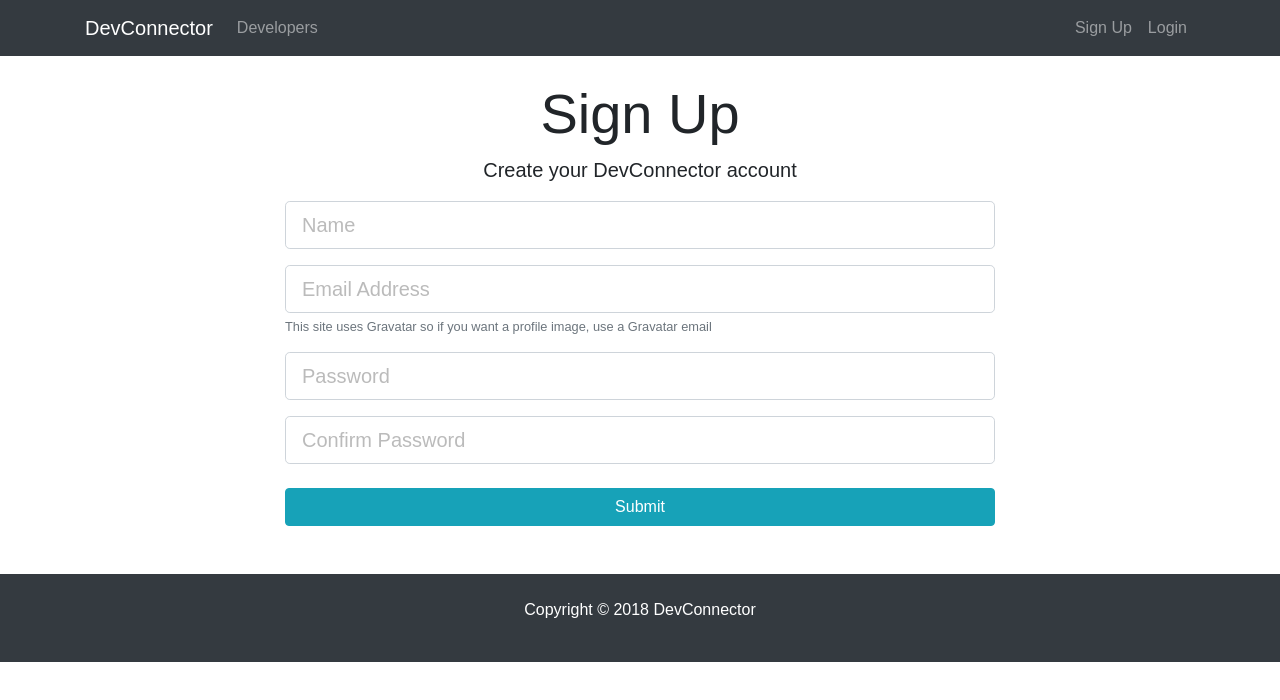
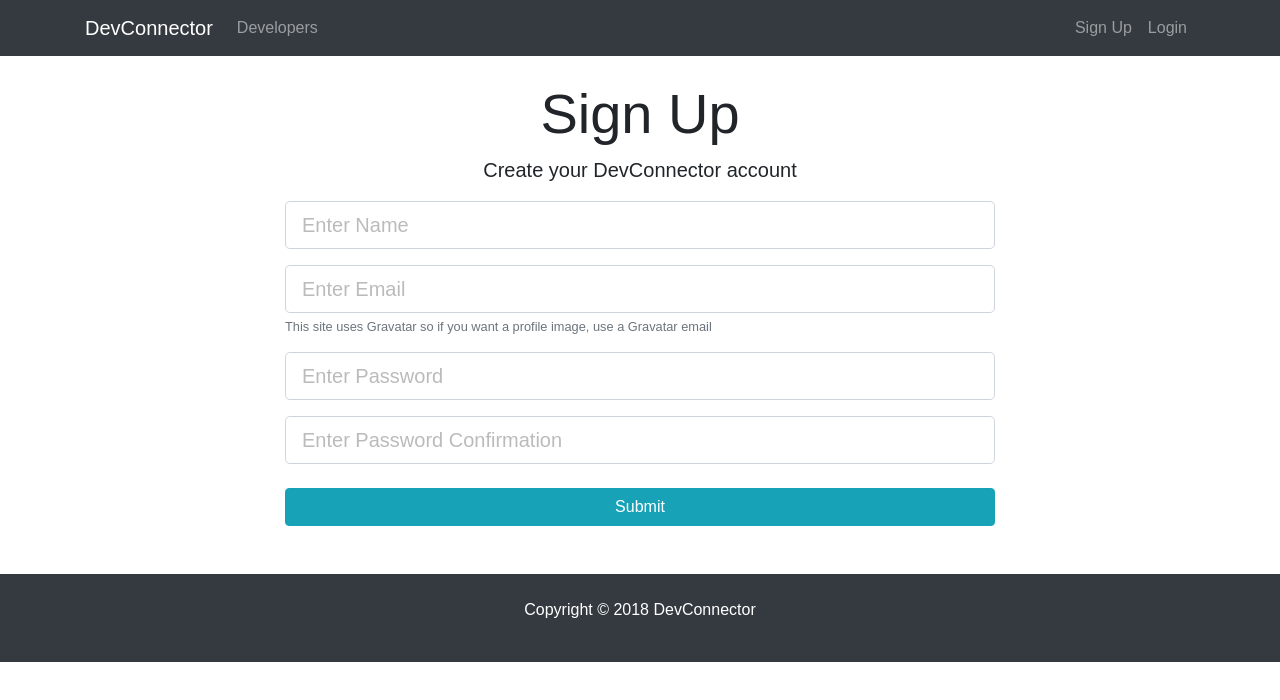
Before and after one commit to k0d1ngn1nja/dev-connector, a React (Create React App) app in the folder client/: page /register in a window 1280 px wide. Shown: the top 700 px of the page. Built offline with nearby package versions, Linux system fonts and the light colour scheme.

Commit message:
form field component created

```diff
--- a/client/src/components/auth/login.js
+++ b/client/src/components/auth/login.js
@@ -1,8 +1,8 @@
 import React, { Component } from 'react';
 import PropTypes from "prop-types";
-import classnames from "classnames";
 import { connect } from "react-redux";
 import { loginUserAction } from "../../actions/authActions";
+import TextFieldGroup from "../layout/Form/TextFieldGroup";
 
 class Login extends Component {
 	state = {
@@ -52,36 +52,23 @@
 		          <h1 className="display-4 text-center">Log In</h1>
 		          <p className="lead text-center">Sign in to your DevConnector account</p>
 		          <form onSubmit={this.onSubmitLoginForm}>
-		            <div className="form-group">
-		              <input
+		          	<TextFieldGroup
+		          		name="email"
 									type="email"
 	              	value={this.state.email}
 	              	onChange={this.onInputChange}
-		              	className="form-control form-control-lg"
-		              	placeholder="Email Address" name="email"
-		              	className={classnames("form-control form-control-lg", {
-		              		"is-invalid": errors.email
-		              	})}
+	              	error={errors.email}
+	              	placeholder="Email Address"
 		          	/>
-		              {errors.email && (
-		              	<div className="invalid-feedback">{errors.email}</div>
-		              )}
-		            </div>
-		            <div className="form-group">
-		              <input
+
+		          	<TextFieldGroup
+		          		name="password"
 									type="password"
 	              	value={this.state.password}
 		              onChange={this.onInputChange}
-		              	className="form-control form-control-lg"
-		              	placeholder="Password" name="password"
-		              	className={classnames("form-control form-control-lg", {
-		              		"is-invalid": errors.password
-		              	})}
+	              	error={errors.password}
+	              	placeholder="Enter Password"
 		          	/>
-		              {errors.password && (
-		              	<div className="invalid-feedback">{errors.password}</div>
-		              )}
-		            </div>
 		            <input type="submit" className="btn btn-info btn-block mt-4" />
 		          </form>
 		        </div>
--- a/client/src/components/auth/register.js
+++ b/client/src/components/auth/register.js
@@ -4,6 +4,7 @@
 import { connect } from "react-redux";
 import { registerUserAction } from "../../actions/authActions";
 import { withRouter } from "react-router-dom";
+import TextFieldGroup from "../layout/Form/TextFieldGroup";
 
 class Register extends Component {
 	state = {
@@ -33,7 +34,7 @@
 			password2: this.state.password2,
 		};
 
-		this.props.registerUser(newuser, this.props.history);
+		this.props.registerUserAction(newuser, this.props.history);
 	}
 
 	componentWillReceiveProps(nextProps){
@@ -53,63 +54,42 @@
 		          <h1 className="display-4 text-center">Sign Up</h1>
 		          <p className="lead text-center">Create your DevConnector account</p>
 		          <form noValidate onSubmit={this.onSubmitSignupForm}>
-		            <div className="form-group">
-		              <input
-		              	type="text"
+		          	<TextFieldGroup
+		          		error={errors.name}
+		          		name="name"
 	              	onChange={this.onInputChange}
 	              	value={this.state.name}
-		              	className={classnames("form-control form-control-lg", {
-		              		"is-invalid": errors.name
-		              	})}
-		              	placeholder="Name" name="name"
+	              	placeholder="Enter Name"
 		          	/>
-		              {errors.name && (
-		              	<div className="invalid-feedback">{errors.name}</div>
-		              )}
-		            </div>
-		            <div className="form-group">
-		              <input
+
+		          	<TextFieldGroup
+		          		error={errors.email}
+		          		name="email"
 		          		type="email"
+	              	onChange={this.onInputChange}
 	              	value={this.state.email}
+	              	placeholder="Enter Email"
+	              	info="This site uses Gravatar so if you want a profile image, use a Gravatar email"
+		          	/>
+
+		          	<TextFieldGroup
+		          		error={errors.password}
+		          		name="password"
+		          		type="password"
 	              	onChange={this.onInputChange}
-		              	className={classnames("form-control form-control-lg", {
-		              		"is-invalid": errors.email
-		              	})}
-		              	placeholder="Email Address" name="email"
+	              	value={this.state.password}
+	              	placeholder="Enter Password"
 		          	/>
-		              {errors.email && (
-		              	<div className="invalid-feedback">{errors.email}</div>
-		              )}
-		              <small className="form-text text-muted">This site uses Gravatar so if you want a profile image, use a Gravatar email</small>
-		            </div>
-		            <div className="form-group">
-		              <input
+
+		          	<TextFieldGroup
+		          		error={errors.password2}
+		          		name="password2"
 		          		type="password"
-		              	value={this.state.password}
 	              	onChange={this.onInputChange}
-		              	className={classnames("form-control form-control-lg", {
-		              		"is-invalid": errors.password
-		              	})}
-		              	placeholder="Password" name="password"
+	              	value={this.state.password2}
+	              	placeholder="Enter Password Confirmation"
 		          	/>
-		              {errors.password && (
-		              	<div className="invalid-feedback">{errors.password}</div>
-		              )}
-		            </div>
-		            <div className="form-group">
-		              <input
-		              	type="password"
-		              	value={this.state.password2}
-		              	onChange={this.onInputChange}
-		              	className={classnames("form-control form-control-lg", {
-		              		"is-invalid": errors.password2
-		              	})}
-		              	placeholder="Confirm Password" name="password2"
-		              />
-		              {errors.password2 && (
-		              	<div className="invalid-feedback">{errors.password2}</div>
-		              )}
-		            </div>
+
 		            <input type="submit" className="btn btn-info btn-block mt-4" />
 		          </form>
 		        </div>
--- /dev/null
+++ b/client/src/components/layout/Form/TextFieldGroup.js
@@ -0,0 +1,30 @@
+import React from 'react';
+import classnames from "classnames";
+
+const TextFieldGroup = (props) => {
+	const {name, placeholder, value, label, error, info, type, onChange, disabled} = props;
+
+  return (
+    <div className="form-group">
+      <input
+      	name={name}
+      	type={type}
+      	value={value}
+      	onChange={onChange}
+      	placeholder={placeholder}
+      	disabled={disabled}
+      	className={classnames("form-control form-control-lg", {
+      		"is-invalid": error
+      	})}
+      />
+      {info && <small className="form-text text-muted">{info}</small>}
+      {error && <div className="invalid-feedback">{error}</div>}
+    </div>
+  );
+};
+
+TextFieldGroup.defaultProps = {
+	type: "text"
+}
+
+export default TextFieldGroup;
```
Lines whose indentation alone changed are shown as unchanged.
